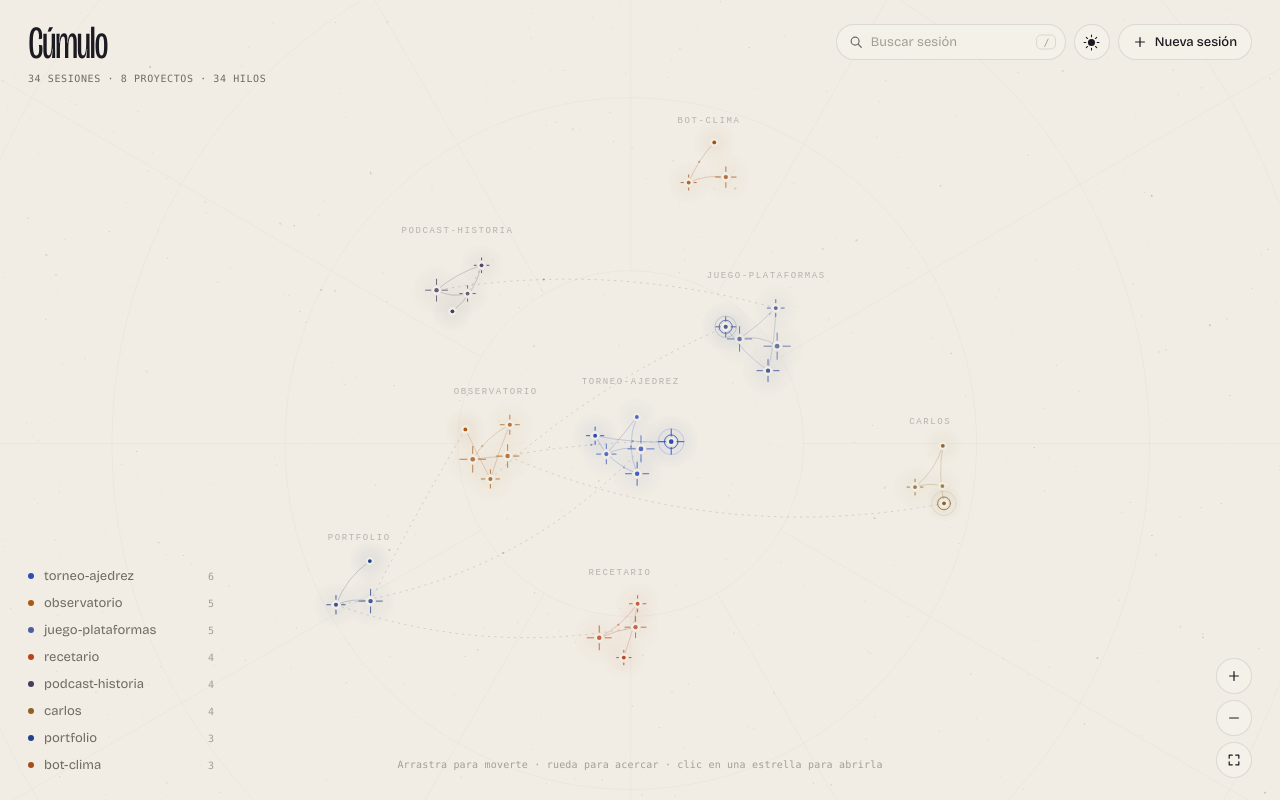
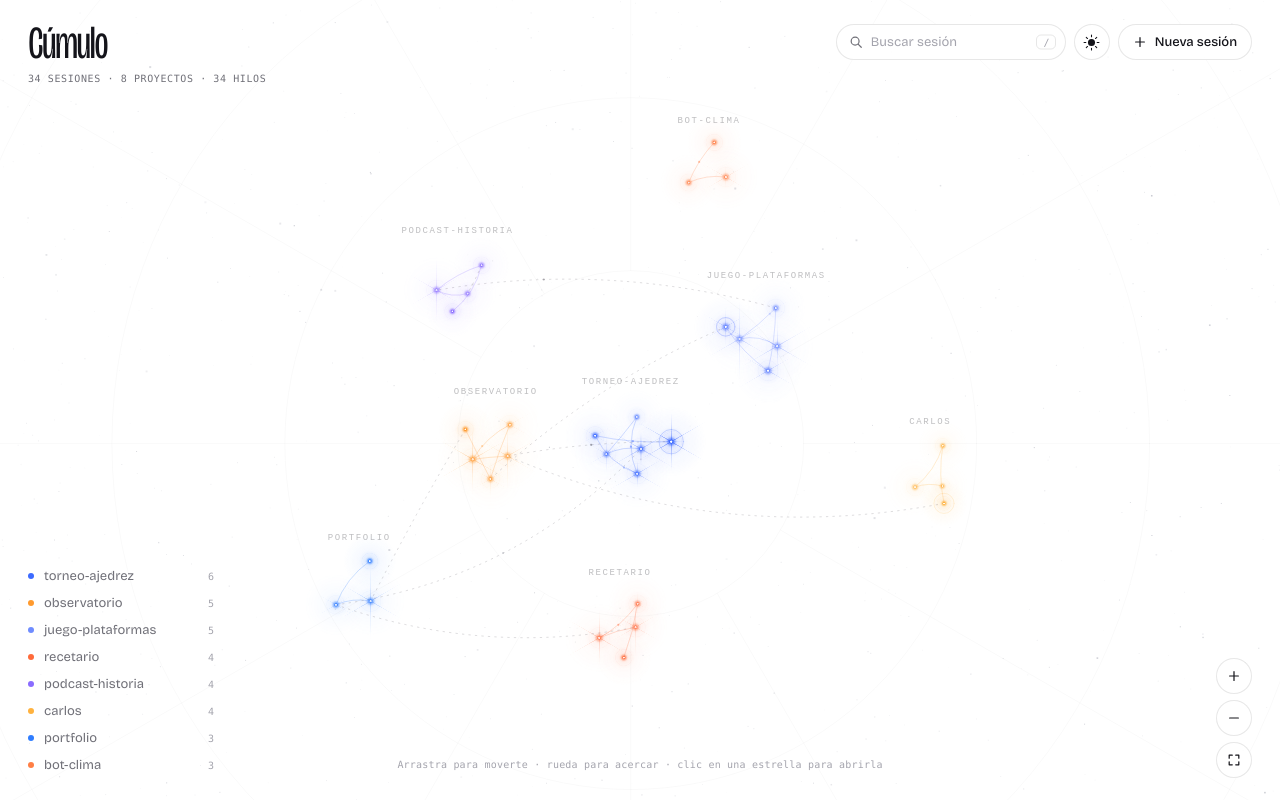
Before and after one commit to Carlopin67/cumulo, a plain HTML site: page index.html in a window 1280 px wide. Drawn offline with nearby package versions, Linux system fonts and the light colour scheme; animation ran at ten frames a second; a web font is replaced by a local one.

Commit message:
Fondo totalmente negro/blanco y estrellas con brillo también en modo claro
Co-Authored-By: Claude Opus 5.5 <noreply@anthropic.com>
Claude-Session: https://claude.ai/code/session_01JYRckcemDGC8BH9LeLnqAx

```diff
--- a/css/styles.css
+++ b/css/styles.css
@@ -16,36 +16,36 @@
 
 :root[data-theme="dark"] {
   color-scheme: dark;
-  --bg: #05060b;
+  --bg: #000000;
   --ink: #ece8de;
   --ink-2: #c9c5bb;
   --muted: #8d8b86;
   --faint: #56565c;
   --line: rgba(236, 232, 222, .1);
   --line-2: rgba(236, 232, 222, .28);
-  --surface: rgba(10, 11, 18, .62);
+  --surface: rgba(12, 12, 16, .62);
   --surface-hi: rgba(26, 27, 36, .8);
-  --panel: rgba(9, 10, 16, .84);
+  --panel: rgba(8, 8, 11, .86);
   --accent: #ffcf8f;
-  --on-ink: #05060b;
+  --on-ink: #000000;
   --shadow: 0 30px 80px -20px rgba(0, 0, 0, .7);
 }
 
 :root[data-theme="light"] {
   color-scheme: light;
-  --bg: #f1ede4;
-  --ink: #1b1a21;
-  --ink-2: #3c3a42;
-  --muted: #6f6b63;
-  --faint: #a39e93;
-  --line: rgba(27, 26, 33, .11);
-  --line-2: rgba(27, 26, 33, .3);
-  --surface: rgba(246, 243, 236, .7);
-  --surface-hi: rgba(255, 253, 248, .95);
-  --panel: rgba(247, 244, 237, .88);
-  --accent: #b05a16;
-  --on-ink: #f6f3ec;
-  --shadow: 0 30px 70px -24px rgba(60, 48, 30, .28);
+  --bg: #ffffff;
+  --ink: #14141a;
+  --ink-2: #3a3a44;
+  --muted: #707078;
+  --faint: #a4a4ad;
+  --line: rgba(20, 20, 26, .1);
+  --line-2: rgba(20, 20, 26, .28);
+  --surface: rgba(255, 255, 255, .72);
+  --surface-hi: rgba(255, 255, 255, .96);
+  --panel: rgba(255, 255, 255, .86);
+  --accent: #e0701e;
+  --on-ink: #ffffff;
+  --shadow: 0 30px 70px -24px rgba(20, 24, 40, .2);
 }
 
 /* ── base ───────────────────────────────────────────────────── */
--- a/js/app.js
+++ b/js/app.js
@@ -8,7 +8,7 @@
 
   // Colores por proyecto. Oscuro: temperaturas de estrellas reales. Claro: tintas de atlas impreso.
   const PAL_DARK = ["#9fbaff", "#ffd29a", "#cddaff", "#ffae78", "#efeaff", "#ffe2bd", "#8fa9f2", "#ffc08a"];
-  const PAL_LIGHT = ["#2c4cb8", "#a85a14", "#4a5f9e", "#b8431c", "#463d63", "#8d6224", "#23408a", "#a44f1b"];
+  const PAL_LIGHT = ["#3d6bff", "#ff9a2e", "#6f8cff", "#ff6a3a", "#8a6cff", "#ffb23e", "#2f7dff", "#ff7f45"];
 
   const FONT_DISPLAY = "'Bricolage Grotesque', system-ui, sans-serif";
   const FONT_MONO = "'Martian Mono', ui-monospace, monospace";
@@ -97,12 +97,12 @@
   // ── tema ─────────────────────────────────────────────────────
   const THEMES = {
     dark: {
-      bg: [5, 6, 11], dust: [220, 225, 240], dustA: 1, ink: [236, 232, 222], muted: [141, 139, 134],
+      bg: [0, 0, 0], dust: [220, 225, 240], dustA: 1, ink: [236, 232, 222], muted: [141, 139, 134],
       grid: 0.028, blend: "lighter", relatedLink: "#e8e4da", key: "cd",
     },
     light: {
-      bg: [241, 237, 228], dust: [70, 64, 58], dustA: 0.5, ink: [27, 26, 33], muted: [111, 107, 99],
-      grid: 0.05, blend: "source-over", relatedLink: "#4a4650", key: "cl",
+      bg: [255, 255, 255], dust: [60, 66, 90], dustA: 0.45, ink: [20, 20, 26], muted: [112, 112, 120],
+      grid: 0.045, blend: "multiply", relatedLink: "#4a4650", key: "cl",
     },
   };
   const root = document.documentElement;
@@ -176,19 +176,20 @@
   const halo = (color, light) => cached("h" + color + light, 256, (g, m) => {
     const gr = g.createRadialGradient(m, m, 0, m, m, m);
     if (light) {
-      gr.addColorStop(0, rgba(color, .22)); gr.addColorStop(.25, rgba(color, .08)); gr.addColorStop(1, rgba(color, 0));
+      gr.addColorStop(0, rgba(color, .85)); gr.addColorStop(.06, rgba(color, .5)); gr.addColorStop(.18, rgba(color, .16));
+      gr.addColorStop(.42, rgba(color, .05)); gr.addColorStop(1, rgba(color, 0));
     } else {
       gr.addColorStop(0, rgba(color, .75)); gr.addColorStop(.06, rgba(color, .42)); gr.addColorStop(.18, rgba(color, .12));
       gr.addColorStop(.42, rgba(color, .035)); gr.addColorStop(1, rgba(color, 0));
     }
     g.fillStyle = gr; g.fillRect(0, 0, m * 2, m * 2);
-    if (!light) {
+    {
       g.strokeStyle = rgba(color, .05); g.lineWidth = 3;
       g.beginPath(); g.arc(m, m, m * .3, 0, 6.283); g.stroke();
     }
   });
   // picos de difracción: seis largos y dos cortos horizontales, todos con la misma orientación
-  const spikes = color => cached("s" + color, 512, (g, m) => {
+  const spikes = (color, light) => cached("s" + color + light, 512, (g, m) => {
     const ray = (ang, len, w, a) => {
       const dx = Math.cos(ang), dy = Math.sin(ang);
       const gr = g.createLinearGradient(m, m, m + dx * len, m + dy * len);
@@ -200,15 +201,22 @@
     };
     for (let k = 0; k < 6; k++) ray(-Math.PI / 2 + k * Math.PI / 3, m, 3.2, .9);
     ray(0, m * .42, 2, .55); ray(Math.PI, m * .42, 2, .55);
+    if (light) return;
     const core = g.createRadialGradient(m, m, 0, m, m, m * .1);
     core.addColorStop(0, "rgba(255,255,255,.6)"); core.addColorStop(1, "rgba(255,255,255,0)");
     g.fillStyle = core; g.fillRect(0, 0, m * 2, m * 2);
   });
   // núcleo: blanco incandescente con borde del color de la estrella
-  const core = color => cached("c" + color, 64, (g, m) => {
+  // en claro: punto blanco rodeado de un anillo saturado, para que siga leyéndose como luz sobre blanco
+  const core = (color, light) => cached("c" + color + light, 64, (g, m) => {
     const gr = g.createRadialGradient(m, m, 0, m, m, m);
-    gr.addColorStop(0, "rgba(255,255,255,1)"); gr.addColorStop(.22, "rgba(255,252,246,.95)");
-    gr.addColorStop(.45, rgba(color, .55)); gr.addColorStop(1, rgba(color, 0));
+    if (light) {
+      gr.addColorStop(0, "rgba(255,255,255,1)"); gr.addColorStop(.16, "rgba(255,255,255,1)");
+      gr.addColorStop(.3, rgba(color, 1)); gr.addColorStop(.55, rgba(color, .45)); gr.addColorStop(1, rgba(color, 0));
+    } else {
+      gr.addColorStop(0, "rgba(255,255,255,1)"); gr.addColorStop(.22, "rgba(255,252,246,.95)");
+      gr.addColorStop(.45, rgba(color, .55)); gr.addColorStop(1, rgba(color, 0));
+    }
     g.fillStyle = gr; g.fillRect(0, 0, m * 2, m * 2);
   });
 
@@ -415,8 +423,7 @@
       const R = s.size * zs * easeOutBack(b) * (1 + 0.3 * s.foc);
       const color = colorOf(s.proj);
 
-      if (!light) drawStarDark(s, sx, sy, R, a, scint, color, t);
-      else drawStarLight(s, sx, sy, R, a, color, t);
+      drawStar(s, sx, sy, R, a, scint, color, t, light);
 
       // destello de nacimiento
       if (b < 1 && !reduced()) {
@@ -472,72 +479,34 @@
     }
   }
 
-  // Oscuro: estrella fotografiada — corona, picos de difracción y núcleo incandescente.
-  function drawStarDark(s, sx, sy, R, a, scint, color, t) {
-    ctx.globalCompositeOperation = "lighter";
+  // Estrella fotografiada: corona, picos de difracción y núcleo incandescente.
+  // En oscuro la luz se suma ("lighter"); en claro se tiñe sobre el blanco ("multiply").
+  function drawStar(s, sx, sy, R, a, scint, color, t, light) {
+    ctx.globalCompositeOperation = th.blend;
     const g = R * 11;
     ctx.globalAlpha = a * scint;
-    ctx.drawImage(halo(color, false), sx - g, sy - g, g * 2, g * 2);
+    ctx.drawImage(halo(color, light), sx - g, sy - g, g * 2, g * 2);
 
     const sp = clamp(s.spike + s.foc * 0.7, 0, 1.4);
     if (sp > 0.02) {
       const L = R * (5 + 9 * sp) * (0.92 + 0.08 * scint);
-      ctx.globalAlpha = a * Math.min(1, sp) * 0.85;
-      ctx.drawImage(spikes(color), sx - L, sy - L, L * 2, L * 2);
+      ctx.globalAlpha = a * Math.min(1, sp) * (light ? 0.7 : 0.85);
+      ctx.drawImage(spikes(color, light), sx - L, sy - L, L * 2, L * 2);
     }
 
     if (s.live && !reduced()) { // las sesiones de estos días laten
       const ph = ((t + s.pulsePhase) % 3.2) / 3.2;
-      ctx.globalAlpha = a * (1 - ph) * 0.35;
+      ctx.globalAlpha = a * (1 - ph) * (light ? 0.5 : 0.35);
       ctx.strokeStyle = color; ctx.lineWidth = 1;
       ctx.beginPath(); ctx.arc(sx, sy, R * (1.4 + ph * 5), 0, 6.283); ctx.stroke();
     }
 
+    ctx.globalCompositeOperation = light ? "source-over" : "lighter";
     const c = Math.max(2.4, R * 1.5);
     ctx.globalAlpha = Math.min(1, a + 0.25);
-    ctx.drawImage(core(color), sx - c, sy - c, c * 2, c * 2);
+    ctx.drawImage(core(color, light), sx - c, sy - c, c * 2, c * 2);
     ctx.globalAlpha = 1;
     ctx.globalCompositeOperation = "source-over";
-  }
-
-  // Claro: símbolo de carta celeste impresa — disco de tinta con margen de papel,
-  // cruz para las sesiones largas y anillo para las activas estos días.
-  function drawStarLight(s, sx, sy, R, a, color, t) {
-    const g = R * 9;
-    ctx.globalAlpha = a * 0.9;
-    ctx.drawImage(halo(color, true), sx - g, sy - g, g * 2, g * 2);
-
-    const rr = Math.max(1.9, R * 0.72);
-    ctx.globalAlpha = 1;
-    ctx.fillStyle = rgba(th.bg, 1); // margen de papel que corta los hilos
-    ctx.beginPath(); ctx.arc(sx, sy, rr + 2.4, 0, 6.283); ctx.fill();
-
-    ctx.globalAlpha = lerp(0.2, 1, Math.min(1, a * 1.6));
-    ctx.fillStyle = color;
-    ctx.beginPath(); ctx.arc(sx, sy, rr, 0, 6.283); ctx.fill();
-
-    const sp = clamp(s.spike + s.foc * 0.7, 0, 1.4);
-    if (sp > 0.05) {
-      ctx.strokeStyle = color; ctx.lineWidth = 0.9;
-      const i0 = rr + 3.5, i1 = i0 + R * (0.6 + 1.6 * sp);
-      ctx.beginPath();
-      for (let q = 0; q < 4; q++) {
-        const an = q * Math.PI / 2 - Math.PI / 2;
-        ctx.moveTo(sx + Math.cos(an) * i0, sy + Math.sin(an) * i0);
-        ctx.lineTo(sx + Math.cos(an) * i1, sy + Math.sin(an) * i1);
-      }
-      ctx.stroke();
-    }
-    if (s.live) {
-      ctx.strokeStyle = color; ctx.lineWidth = 0.8;
-      ctx.beginPath(); ctx.arc(sx, sy, rr + 4.5, 0, 6.283); ctx.stroke();
-      if (!reduced()) {
-        const ph = ((t + s.pulsePhase) % 3.2) / 3.2;
-        ctx.globalAlpha = lerp(0.25, 1, a) * (1 - ph) * 0.5;
-        ctx.beginPath(); ctx.arc(sx, sy, rr + 4.5 + ph * R * 4, 0, 6.283); ctx.stroke();
-      }
-    }
-    ctx.globalAlpha = 1;
   }
 
   // ── interacción ──────────────────────────────────────────────
```
